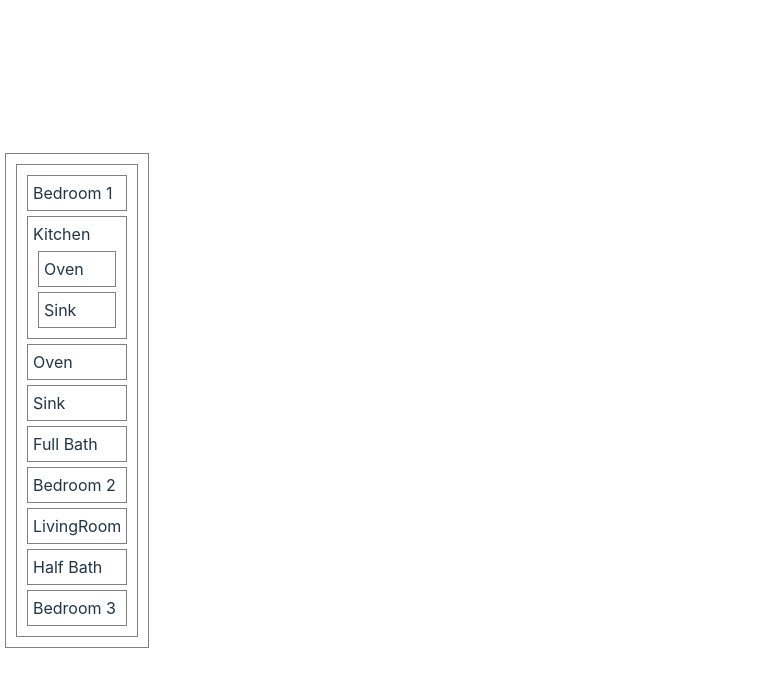
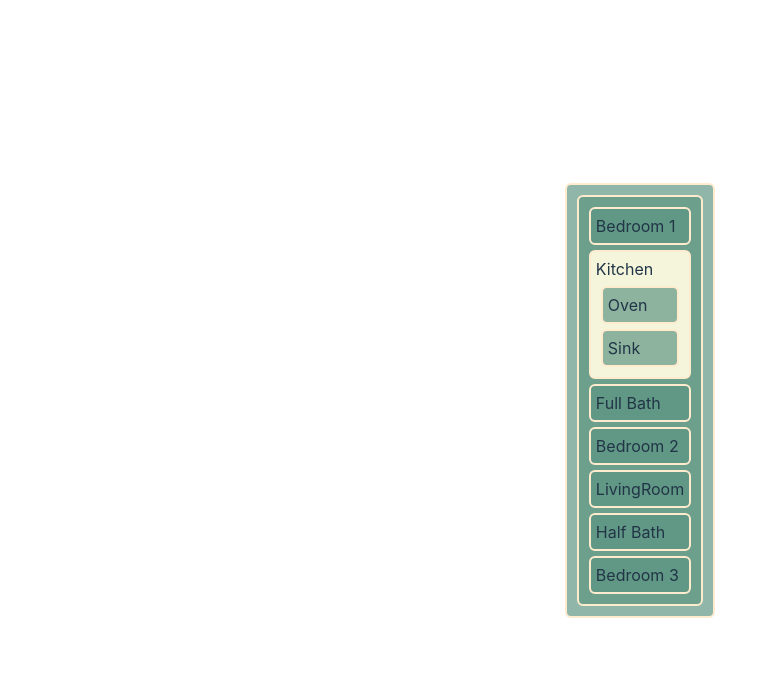
Before and after one commit to marieblakely/floorplan-lab, a React (Vite) app: page / in a window 1280 px wide. Shown: the top 676 px of the page, without its empty margins (0-773 px from the left). Built offline with nearby package versions, Linux system fonts and the light colour scheme.

Commit message:
update and change css

```diff
--- a/src/App.css
+++ b/src/App.css
@@ -1,5 +1,17 @@
+body {
+  display: flex;
+  justify-content: center;
+  align-content: center;
+}
+
 div {
-  border: 1px solid grey;
+  border: 2px solid blanchedalmond;
+  background-color: rgba(93, 148, 129, 0.682);
+  border-radius: 6px;
   margin: 5px;
   padding: 5px;
 }
+
+#kitchen {
+  background-color: beige;
+}
--- a/src/FloorPlan.jsx
+++ b/src/FloorPlan.jsx
@@ -2,8 +2,7 @@ import Kitchen from "./Kitchen"
 import LivingRoom from "./LivingRoom"
 import Bedroom from "./Bedroom"
 import Bath from "./Bath"
-import Oven from "./Oven"
-import Sink from "./Sink"
+
 
 const FloorPlan = (props) => {
   return (
@@ -12,8 +11,6 @@ const FloorPlan = (props) => {
       {props.size}
       <Bedroom name='Bedroom' bedNum={1} />
       <Kitchen />
-      <Oven />
-      <Sink />
       <Bath size='Full'/>
       <Bedroom name='Bedroom' bedNum={2} />
       <LivingRoom />
--- a/src/Kitchen.jsx
+++ b/src/Kitchen.jsx
@@ -3,7 +3,7 @@ import Sink from "./Sink"
 
 const Kitchen = () => {
   return (
-    <div>
+    <div id='kitchen'>
       Kitchen
       <Oven />
       <Sink />
--- a/src/Oven.jsx
+++ b/src/Oven.jsx
@@ -1,4 +1,4 @@
-const Oven = (props) => {
+const Oven = () => {
   return (
     <div>
       Oven
--- a/src/Sink.jsx
+++ b/src/Sink.jsx
@@ -1,6 +1,6 @@
 const Sink = () => {
   return (
-    <div>
+    <div id='sink'>
       Sink
     </div>
   )
```
